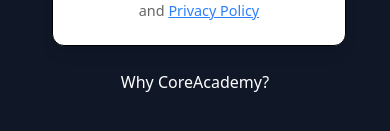
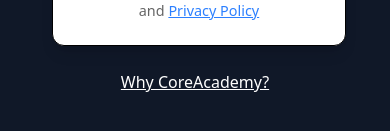
Before and after one commit to osborn-dev/coreAcademy-payment-gateway, a Next.js app: page / in a window 390 px wide. Shown: the part 859-990 px from the top of the page. Built offline with nearby package versions, Linux system fonts and the light colour scheme.

Commit message:
CI/CD ongoing

```diff
--- a/Components/HomeClient.js
+++ b/Components/HomeClient.js
@@ -301,7 +301,7 @@
         </form>
         <Link
           href="/about"
-          className="text-base sm:text-base text-white hover:text-blue-300 transition-colors block sm:hidden text-center mt-6 sm:mt-6"
+          className="text-base sm:text-base text-white hover:text-blue-300 transition-colors block sm:hidden text-center mt-6 sm:mt-6 underline"
         >
           Why CoreAcademy?
         </Link>
--- a/app/api/submit/route.js
+++ b/app/api/submit/route.js
@@ -62,7 +62,7 @@
 
     // Define payment config for cleaner amount/currency logic
     const paymentConfig = {
-      Paystack: { amount: 2000000, currency: "NGN" },
+      Paystack: { amount: 3000000, currency: "NGN" },
       Stripe: { amount: 6000, currency: "USD" },
     };
 
```
